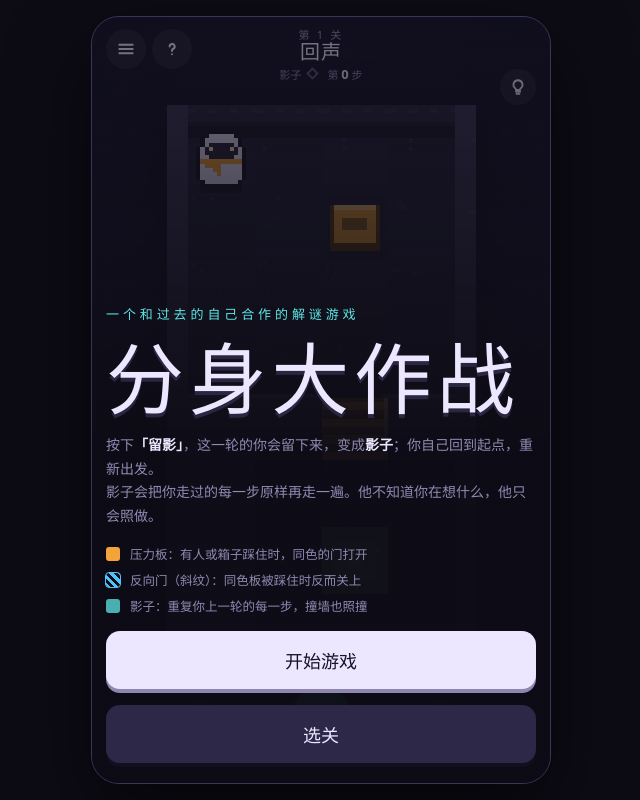
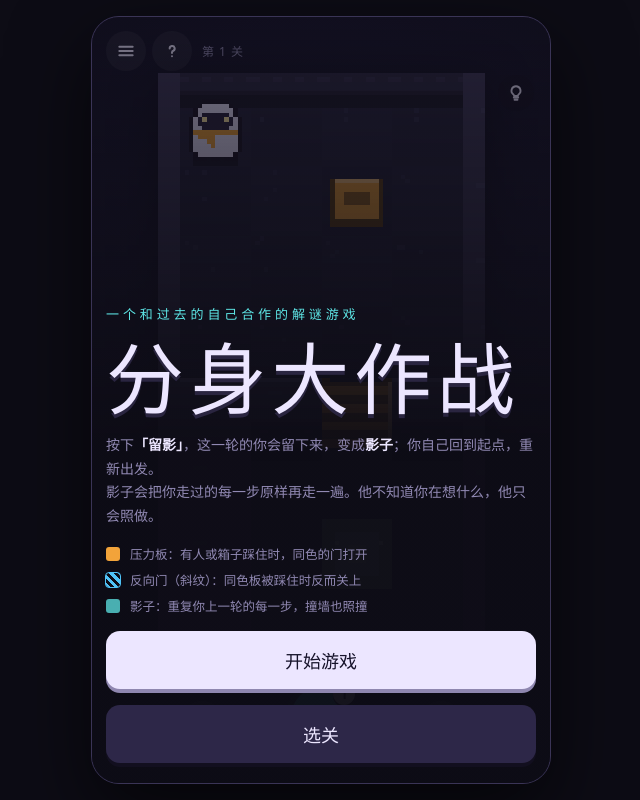
Before and after one commit to attention-ai-yee/zuori-de-wo, a plain HTML site: page index.html in a window 1280 px wide. Shown: the whole page, without its empty margins (319-959 px from the left). Drawn offline with Linux system fonts and the light colour scheme; a web font is replaced by a local one.

Commit message:
去掉顶部信息栏：关卡名进关淡入淡出，影子名额改为留影按钮角标，提示灯泡浮在棋盘右上角
Co-Authored-By: Claude Opus 5.5 <noreply@anthropic.com>
Claude-Session: https://claude.ai/code/session_016AuyL4w4c3u8YAF1PVzn5C

```diff
--- a/index.html
+++ b/index.html
@@ -34,40 +34,37 @@ button{font:inherit;color:inherit;-webkit-tap-highlight-color:transparent;touch-
   body{background:var(--bg)}
   #app{height:min(100% - 32px,900px);border:1px solid var(--line);border-radius:28px;padding:12px 14px 14px;box-shadow:0 30px 80px rgba(0,0,0,.6)}
 }
-/* top strip: back on the left, level title centred, right side kept clear */
-#top{display:grid;grid-template-columns:88px 1fr 88px;align-items:start;min-height:44px}
-#topL{display:flex;gap:6px}
-/* right column: the first ~40px are left empty for the WeChat capsule; the hint button sits just under it */
-#topR{display:flex;justify-content:flex-end;padding-top:40px}
+/* top strip: round buttons plus a tiny level chip on the left; the right side stays empty for the WeChat capsule */
+#top{display:flex;align-items:center;height:44px;flex:none}
+#topL{display:flex;gap:6px;align-items:center}
 .ico.sm{width:36px;height:36px}
 .ico.sm svg{width:18px;height:18px}
 .ico{width:40px;height:40px;border-radius:50%;background:rgba(255,255,255,.06);border:none;cursor:pointer;display:grid;place-items:center}
 .ico svg{width:20px;height:20px}
-#lvbox{text-align:center;min-width:0}
-#lvname{font-family:var(--display);font-size:20px;line-height:1.05;letter-spacing:.05em;white-space:nowrap;overflow:hidden;text-overflow:ellipsis}
-#lvname small{display:block;font-family:var(--body);font-size:11px;letter-spacing:.2em;color:var(--dim)}
-#status{display:flex;justify-content:center;align-items:center;gap:10px;margin-top:3px;min-height:18px;flex-wrap:wrap}
-#pips{display:flex;gap:5px;align-items:center}
-.pip{width:9px;height:9px;border:2px solid #5a5380;transform:rotate(45deg);box-sizing:border-box}
-.pip.on{border-color:transparent}
-#pipLabel{font-size:11px;color:var(--dim);margin-right:2px}
-#steps{font-size:11px;color:var(--dim);font-variant-numeric:tabular-nums}
-#steps b{color:var(--ink);font-size:13px}
-#timeline{display:flex;gap:4px 10px;flex-wrap:wrap;justify-content:center;min-height:12px;margin-top:2px}
-.tl{display:flex;align-items:center;gap:4px;font-size:10.5px;color:var(--dim)}
-.tl i{display:block;width:34px;height:3px;background:var(--line);border-radius:2px;position:relative;overflow:hidden}
-.tl i em{position:absolute;inset:0 auto 0 0;background:currentColor}
+#lvchip{font-size:12px;color:var(--dim);letter-spacing:.08em;padding-left:4px;white-space:nowrap}
+/* hint bulb floats on the board's top-right corner, just under the capsule */
+#hintBtn{position:absolute;top:2px;right:2px;z-index:2;background:rgba(20,17,34,.6)}
+/* level name: fades in over the board when a level starts, then goes away */
+#intro{position:absolute;left:50%;top:42%;transform:translate(-50%,-50%);text-align:center;pointer-events:none;opacity:0;z-index:3;
+  font-family:var(--display);font-size:34px;letter-spacing:.08em;color:var(--ink);text-shadow:0 2px 0 #0c0a16,0 0 24px rgba(0,0,0,.8);white-space:nowrap}
+#intro small{display:block;font-family:var(--body);font-size:13px;letter-spacing:.3em;color:var(--dim);margin-bottom:4px}
+#intro.show{animation:intro 1.8s ease both}
+@keyframes intro{0%{opacity:0;transform:translate(-50%,-40%)}18%{opacity:1;transform:translate(-50%,-50%)}75%{opacity:1;transform:translate(-50%,-50%)}100%{opacity:0;transform:translate(-50%,-56%)}}
+/* shadows left: a badge on the 留影 button */
+.ab .badge{position:absolute;top:-4px;right:-4px;min-width:22px;height:22px;border-radius:11px;background:var(--ink);color:#13111d;font:700 13px/22px var(--body);text-align:center;box-shadow:0 2px 0 #0c0a16}
+.ab.rw.empty .o{filter:saturate(.25) brightness(.7)}
+.ab.rw.empty .badge{background:#5a5380;color:var(--ink)}
 /* board */
 #stage{flex:1;min-height:0;position:relative;display:flex;align-items:center;justify-content:center;touch-action:none;cursor:pointer}
 canvas{display:block;image-rendering:pixelated;image-rendering:crisp-edges;filter:drop-shadow(0 10px 24px rgba(0,0,0,.45))}
-#toast{position:absolute;left:50%;top:6px;transform:translateX(-50%);background:rgba(20,17,34,.92);border:1px solid var(--line);border-radius:999px;padding:6px 14px;
+#toast{position:absolute;left:50%;top:48px;transform:translateX(-50%);background:rgba(20,17,34,.92);border:1px solid var(--line);border-radius:999px;padding:6px 14px;
   font-size:12.5px;max-width:90%;text-align:center;opacity:0;transition:opacity .25s;pointer-events:none;white-space:nowrap;overflow:hidden;text-overflow:ellipsis}
 #toast.show{opacity:1}
 #coach{position:absolute;left:50%;bottom:8px;transform:translateX(-50%);display:flex;align-items:center;gap:8px;background:rgba(20,17,34,.88);border-radius:999px;
   padding:7px 14px;font-size:12.5px;color:var(--ink);pointer-events:none;white-space:nowrap}
 #coach i{display:block;width:22px;height:22px;border-radius:50%;background:var(--ink);opacity:.9;animation:swipe 1.4s ease-in-out infinite}
 @keyframes swipe{0%{transform:translateX(-10px);opacity:0}20%{opacity:.9}80%{opacity:.9}100%{transform:translateX(14px);opacity:0}}
-#tip{position:absolute;left:8px;right:8px;top:6px;display:flex;align-items:center;gap:10px;justify-content:center;flex-wrap:wrap;
+#tip{position:absolute;left:8px;right:8px;top:48px;display:flex;align-items:center;gap:10px;justify-content:center;flex-wrap:wrap;
   background:rgba(20,17,34,.72);border-radius:14px;padding:8px 12px;font-size:12.5px;line-height:1.5;color:rgba(236,230,255,.72);text-align:center;
   animation:tipIn .5s ease-out both;z-index:2}
 #tip button{all:unset;cursor:pointer;font-size:11.5px;color:var(--cyan);opacity:.8;border-bottom:1px dashed currentColor}
@@ -84,7 +81,7 @@ canvas{display:block;image-rendering:pixelated;image-rendering:crisp-edges;filte
 .ab.rw svg{width:30px;height:30px}
 .ab.rw{color:var(--cyan)}
 .ab.rw:active .o{box-shadow:0 1px 0 #0d4448}
-@media (max-height:620px){#timeline{display:none} .ab .o{width:42px;height:42px} .ab.rw .o{width:56px;height:56px}}
+@media (max-height:620px){.ab .o{width:42px;height:42px} .ab.rw .o{width:56px;height:56px}}
 :focus-visible{outline:2px solid var(--cyan);outline-offset:2px}
 /* overlays */
 .ov{position:absolute;inset:0;background:rgba(10,9,16,.86);display:flex;align-items:flex-end;justify-content:center;z-index:5;padding:14px;box-sizing:border-box}
@@ -152,18 +149,12 @@ canvas{display:block;image-rendering:pixelated;image-rendering:crisp-edges;filte
 <div id="app">
   <div id="top">
     <div id="topL"><button class="ico" id="menuBtn" type="button" aria-label="菜单"><svg viewBox="0 0 24 24" fill="none" stroke="currentColor" stroke-width="2.4" stroke-linecap="round"><path d="M4 7h16M4 12h16M4 17h16"/></svg></button>
-    <button class="ico" id="helpBtn" type="button" aria-label="帮助"><svg viewBox="0 0 24 24" fill="none" stroke="currentColor" stroke-width="2.4" stroke-linecap="round" stroke-linejoin="round"><path d="M9.2 9a3 3 0 1 1 4.3 2.7c-.9.4-1.5 1.2-1.5 2.2v.6"/><path d="M12 18.2v.1"/></svg></button></div>
-    <div id="lvbox">
-      <div id="lvname"><small>第 1 关</small>回声</div>
-      <div id="status"><div id="pips" aria-label="影子名额"></div><div id="steps">第 <b id="stepN">0</b> 步</div></div>
-      <div id="timeline"></div>
-    </div>
-    <div id="topR"><button class="ico sm" data-c="solve" type="button" aria-label="提示"><svg viewBox="0 0 24 24" fill="none" stroke="currentColor" stroke-width="2.4" stroke-linecap="round" stroke-linejoin="round"><path d="M9 18h6M10 21h4M12 3a6 6 0 0 0-3.5 10.9c.6.5 1 1.2 1 2.1h5c0-.9.4-1.6 1-2.1A6 6 0 0 0 12 3z"/></svg></button></div>
+    <button class="ico" id="helpBtn" type="button" aria-label="帮助"><svg viewBox="0 0 24 24" fill="none" stroke="currentColor" stroke-width="2.4" stroke-linecap="round" stroke-linejoin="round"><path d="M9.2 9a3 3 0 1 1 4.3 2.7c-.9.4-1.5 1.2-1.5 2.2v.6"/><path d="M12 18.2v.1"/></svg></button><span id="lvchip">第 1 关</span></div>
   </div>
-  <div id="stage"><canvas id="cv"></canvas><div id="toast"></div><div id="tip" hidden><span id="tipText"></span><button id="tipSolve" type="button">演示解法</button></div><div id="coach" hidden><i></i>在棋盘上滑动来移动，点自己原地等一步</div></div>
+  <div id="stage"><canvas id="cv"></canvas><button class="ico sm" id="hintBtn" data-c="solve" type="button" aria-label="提示"><svg viewBox="0 0 24 24" fill="none" stroke="currentColor" stroke-width="2.4" stroke-linecap="round" stroke-linejoin="round"><path d="M9 18h6M10 21h4M12 3a6 6 0 0 0-3.5 10.9c.6.5 1 1.2 1 2.1h5c0-.9.4-1.6 1-2.1A6 6 0 0 0 12 3z"/></svg></button><div id="intro"></div><div id="toast"></div><div id="tip" hidden><span id="tipText"></span><button id="tipSolve" type="button">演示解法</button></div><div id="coach" hidden><i></i>在棋盘上滑动来移动，点自己原地等一步</div></div>
   <div id="bar">
     <button class="ab" data-c="wait" type="button"><span class="o"><svg viewBox="0 0 24 24" fill="none" stroke="currentColor" stroke-width="2.4" stroke-linecap="round" stroke-linejoin="round"><path d="M6 3h12M6 21h12M7 3c0 5 10 5 10 9s-10 4-10 9M17 3c0 5-10 5-10 9"/></svg></span>等待</button>
-    <button class="ab rw" data-c="rewind" type="button"><span class="o"><svg viewBox="0 0 24 24" fill="currentColor"><path d="M11 6v12L2.5 12zM21.5 6v12L13 12z"/></svg></span>留影</button>
+    <button class="ab rw" id="rwBtn" data-c="rewind" type="button"><span class="o"><b class="badge" id="rwLeft">0</b><svg viewBox="0 0 24 24" fill="currentColor"><path d="M11 6v12L2.5 12zM21.5 6v12L13 12z"/></svg></span>留影</button>
     <button class="ab" id="undoBtn" data-c="undo" type="button" aria-label="撤销一步"><span class="o"><svg viewBox="0 0 24 24" fill="none" stroke="currentColor" stroke-width="2.4" stroke-linecap="round" stroke-linejoin="round"><path d="M9 14 4 9l5-5"/><path d="M4 9h10a6 6 0 0 1 0 12h-3"/></svg></span>撤销</button>
   </div>
 
@@ -201,7 +192,7 @@ canvas{display:block;image-rendering:pixelated;image-rendering:crisp-edges;filte
         <div class="hl"><canvas data-icon="box"></canvas><p><b>箱子</b>：走过去就能推。推到压力板上，可以代替人踩住。</p></div>
         <div class="hl"><canvas data-icon="exit"></canvas><p><b>终点</b>：你自己走到这里就过关，影子到了不算。</p></div>
       </div>
-      <p class="hnote">顶部的菱形是这一关能用的影子数量。底部按钮：等待一步 · 留影 · 撤销一步。卡住了就点右上角的灯泡看提示。</p>
+      <p class="hnote">「留影」按钮上的数字是这一关还能留几个影子。底部按钮：等待一步 · 留影 · 撤销一步。卡住了就点棋盘右上角的灯泡看提示。</p>
       <div class="row"><button class="btn" id="helpClose" type="button">知道了</button></div>
     </div>
   </div>
@@ -417,9 +408,9 @@ function applyRot(r){if(r===rot)return;rot=r;ghosts=ghosts.map(swapArr);cur=swap
 function loadLevel(i,keep){li=i;L=LEVELS[i];rot=wantRot();g=parseLevel(levelView());ghosts=[];cur=[];won=false;winShown=false;queue=[];rewinding=null;autoplay=null;particles=[];
     recompute(true);doorOpen=frames[0].doors.slice().map(v=>v?1:0);
   buf.width=g.W*TS;buf.height=g.H*TS;calcView();resize();
-  $('lvname').innerHTML='<small>第 '+(i+1)+' 关</small>'+L.name;
+  $('lvchip').textContent='第 '+(i+1)+' 关';
   $('tip').hidden=true;$('coach').hidden=!!store.get('zuori-coached',false);
-  hideOv();toast('第 '+(i+1)+' 关 · '+L.name,1400);
+  hideOv();{const it=$('intro');it.innerHTML='<small>第 '+(i+1)+' 关</small>'+L.name;it.classList.remove('show');void it.offsetWidth;it.classList.add('show');}
   store.set('zuori-last',i);
 }
 function recompute(snap){frames=simulate(g,ghosts,cur);const last=frames[frames.length-1];
@@ -429,13 +420,7 @@ function actsAt(t){const a=ghosts.map(r=>r[t]||'W');a.push(cur[t]||'W');return a
 function curFrame(){return frames[frames.length-1];}
 
 function updateHud(){
-  const p=$('pips');p.innerHTML='<span id="pipLabel">影子</span>';
-  for(let i=0;i<L.cap;i++){const d=document.createElement('span');d.className='pip'+(i<ghosts.length?' on':'');if(i<ghosts.length)d.style.background=GHOST_COL[i];p.appendChild(d);}
-  $('stepN').textContent=cur.length;
-  const tl=$('timeline');tl.innerHTML='';const t=cur.length;
-  ghosts.forEach((r,i)=>{const d=document.createElement('div');d.className='tl';d.style.color=GHOST_COL[i];
-    const pct=Math.min(100,r.length?t/r.length*100:100);
-    d.innerHTML='<span>'+(i+1)+'</span><i><em style="width:'+pct+'%"></em></i><span style="color:var(--dim)">'+(t>=r.length?'已停':'还剩 '+(r.length-t)+' 步')+'</span>';tl.appendChild(d);});
+  const left=L.cap-ghosts.length;$('rwLeft').textContent=left;$('rwBtn').classList.toggle('empty',left<=0);
 }
 
 // ---------- input ----------
```
Also changed, not shown: src/game.src.html (+26 -41 lines), screenshots/m1-title.png, screenshots/m2-play.png, screenshots/m3-farewell.png, screenshots/m4-levels.png, screenshots/m9-intro.png (added), 1 other file.
